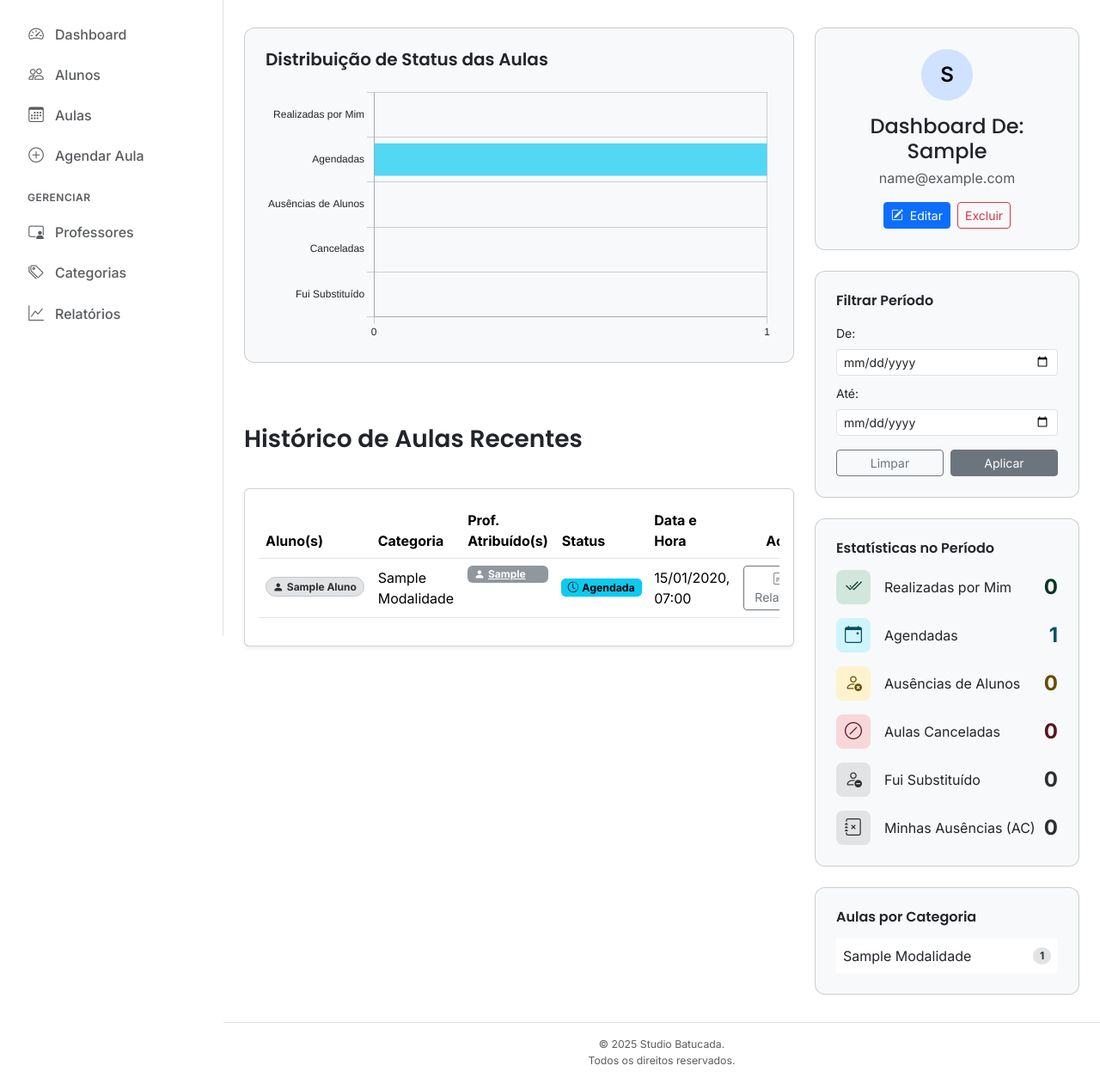
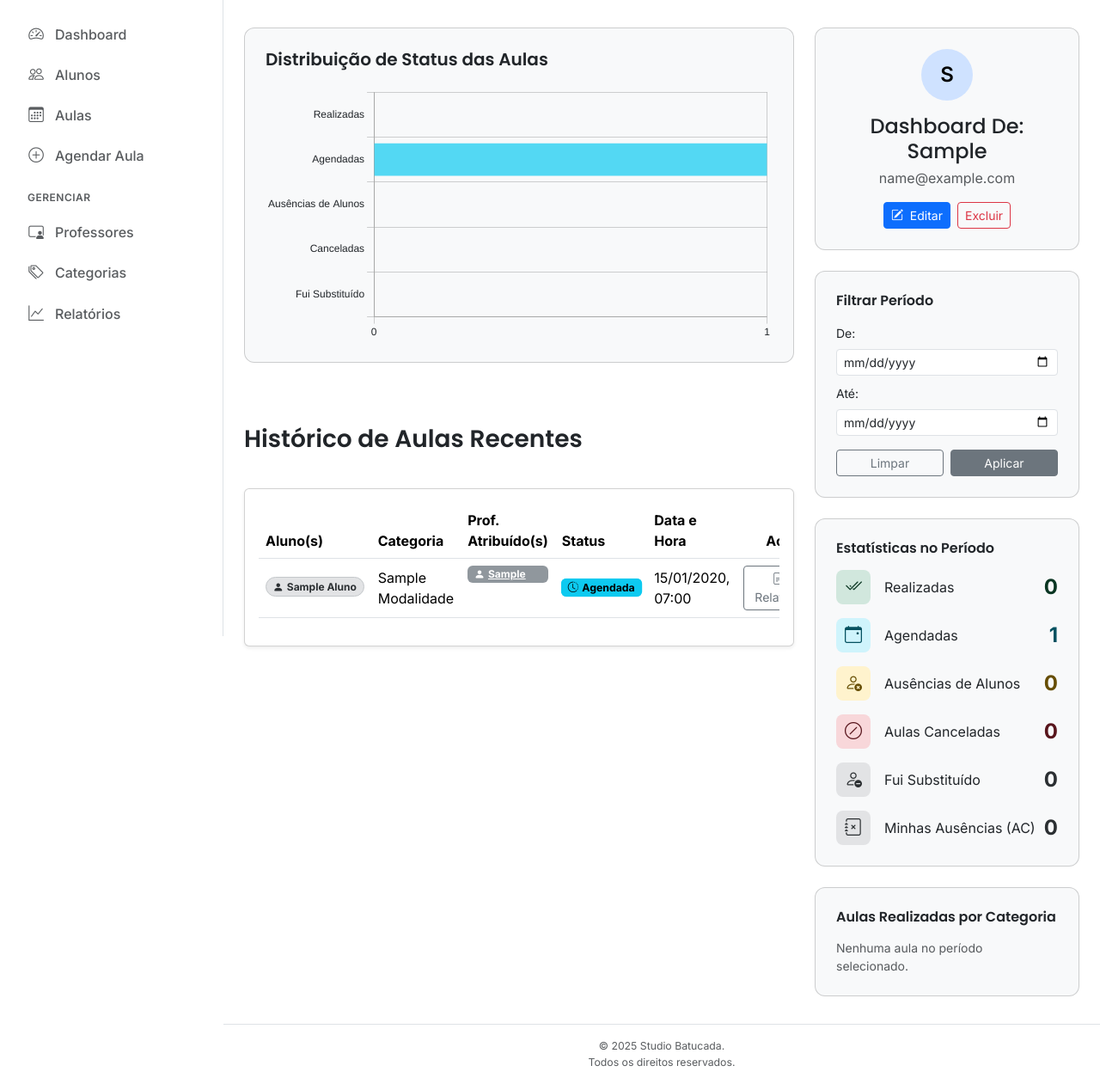
Before and after one commit to MoisesAvilar/batucada-gestao, a Django app: page /professores/1/ in a window 1280 px wide. Shown: the part 60-1321 px from the top of the page at 86% size. Before the commit the page ends 1299 px from the top, so only its background shows below. Run offline with Django 5.2, Linux system fonts and the light colour scheme; a user stored in the database is signed in; tables that the repository leaves empty hold one stand-in row (values such as "Sample post"); some libraries are stand-ins or nearby versions.

Commit message:
Add class category summary and fix counters

```diff
--- a/scheduler/templates/scheduler/professor_detalhe.html
+++ b/scheduler/templates/scheduler/professor_detalhe.html
@@ -112,7 +112,7 @@
                     <div class="vstack gap-3">
                         <div class="d-flex align-items-center kpi-item">
                             <div class="icon bg-success-subtle text-success-emphasis"><i class="bi bi-check2-all"></i></div>
-                            <div class="ms-3 flex-grow-1">Realizadas por Mim</div>
+                            <div class="ms-3 flex-grow-1">Realizadas</div>
                             <div class="value text-success-emphasis">{{ total_realizadas }}</div>
                         </div>
                         <div class="d-flex align-items-center kpi-item">
@@ -144,7 +144,7 @@
                 </div>
 
                 <div class="content-block">
-                    <h6 class="mb-3">Aulas por Categoria</h6>
+                    <h6 class="mb-3">Aulas Realizadas por Categoria</h6>
                     {% if aulas_por_categoria %}
                         <ul class="list-group list-group-flush">
                             {% for categoria in aulas_por_categoria %}
@@ -181,7 +181,7 @@ document.addEventListener('DOMContentLoaded', function() {
 
     // 1. Mapeamento dos nomes amigáveis do gráfico para os status do banco de dados
     const statusMap = {
-        'Realizadas por Mim': 'Realizada',
+        'Realizadas': 'Realizada',
         'Agendadas': 'Agendada',
         'Ausências de Alunos': 'Aluno Ausente',
         'Canceladas': 'Cancelada',
--- a/scheduler/views.py
+++ b/scheduler/views.py
@@ -1007,17 +1007,14 @@ def listar_modalidades(request):
     now = timezone.now()
     modalidades_queryset = Modalidade.objects.all()
 
+    # ★★★ INÍCIO DA CORREÇÃO ★★★
+    # Removemos o filtro de data (Q(aula__data_hora__gte=now)) da contagem de alunos_ativos.
     modalidades_queryset = modalidades_queryset.annotate(
         total_aulas=Count('aula', distinct=True),
-        # --- CORRIGIDO ---
-        # A contagem de alunos ativos agora usa a relação 'aula__alunos'.
-        alunos_ativos=Count(
-            'aula__alunos',
-            distinct=True,
-            filter=Q(aula__data_hora__gte=now)
-        ),
+        alunos_ativos=Count('aula__alunos', distinct=True), # <-- CORRIGIDO
         proxima_aula=Min(Case(When(aula__data_hora__gte=now, then='aula__data_hora'), default=None))
     )
+    # ★★★ FIM DA CORREÇÃO ★★★
 
     if search_query:
         modalidades_queryset = modalidades_queryset.filter(nome__icontains=search_query)
@@ -1083,22 +1080,47 @@ def excluir_modalidade(request, pk):
 def detalhe_modalidade(request, pk):
     modalidade = get_object_or_404(Modalidade, pk=pk)
     aulas_da_modalidade = Aula.objects.filter(modalidade=modalidade)
-    now = timezone.now()
 
     # KPIs de Contagem (sem alterações)
     total_aulas = aulas_da_modalidade.count()
     total_realizadas = aulas_da_modalidade.filter(status="Realizada").count()
     alunos_ativos_count = aulas_da_modalidade.filter(
-        data_hora__gte=now
+        alunos__isnull=False
     ).values('alunos').distinct().count()
-    professores_count = aulas_da_modalidade.filter(
-        professores__isnull=False
-    ).values('professores').distinct().count()
-
-    # Professores da modalidade (sem alterações)
-    professores_da_modalidade = CustomUser.objects.filter(
-        aulas_lecionadas__in=aulas_da_modalidade
-    ).distinct().order_by('username')
+
+    # ★★★ INÍCIO DA LÓGICA ATUALIZADA E CORRIGIDA ★★★
+    # Vamos usar a mesma lógica "fonte da verdade" da página do professor,
+    # mas aplicada a cada professor que já lecionou nesta categoria.
+
+    professores_da_modalidade = CustomUser.objects.annotate(
+        # 1. Conta aulas normais que o professor VALIDOU nesta categoria
+        normal_count=Count(
+            'aulas_validadas_por_mim',
+            distinct=True,
+            filter=Q(aulas_validadas_por_mim__aula__modalidade=modalidade) &
+                   Q(aulas_validadas_por_mim__aula__status='Realizada') &
+                   ~Q(aulas_validadas_por_mim__aula__modalidade__nome__icontains="atividade complementar")
+        ),
+        # 2. Conta ACs em que o professor esteve PRESENTE nesta categoria
+        ac_count=Count(
+            'presencas_registradas',
+            distinct=True,
+            filter=Q(presencas_registradas__aula__modalidade=modalidade) &
+                   Q(presencas_registradas__aula__status='Realizada') &
+                   Q(presencas_registradas__status='presente') &
+                   Q(presencas_registradas__aula__modalidade__nome__icontains="atividade complementar")
+        )
+    ).annotate(
+        # 3. Soma as duas contagens para obter o total real
+        aulas_na_modalidade_count=F('normal_count') + F('ac_count')
+    ).filter(
+        # 4. Mostra apenas os professores que de fato deram aula nesta categoria
+        aulas_na_modalidade_count__gt=0
+    ).order_by('-aulas_na_modalidade_count', 'username')
+
+    # O KPI de contagem de professores também usa este resultado para ser consistente
+    professores_count = professores_da_modalidade.count()
+    # ★★★ FIM DA LÓGICA ATUALIZADA E CORRIGIDA ★★★
 
     # Dados do Gráfico (sem alterações)
     aulas_por_mes = aulas_da_modalidade.annotate(
@@ -1110,16 +1132,10 @@ def detalhe_modalidade(request, pk):
     chart_labels = [item['mes'].strftime('%b/%Y') for item in aulas_por_mes]
     chart_data = [item['contagem'] for item in aulas_por_mes]
 
-    # Paginação
-    # ★★★ INÍCIO DA ALTERAÇÃO (1/2) ★★★
-    # Adicionamos 'presencas' ao prefetch_related para buscar os dados de presença dos alunos.
+    # Paginação (sem alterações)
     aulas_paginadas_qs = aulas_da_modalidade.order_by("-data_hora").prefetch_related('alunos', 'professores', 'presencas')
-    # ★★★ FIM DA ALTERAÇÃO (1/2) ★★★
-
     aulas_paginadas = Paginator(aulas_paginadas_qs, 10).get_page(request.GET.get("page"))
 
-    # ★★★ INÍCIO DA ALTERAÇÃO (2/2) ★★★
-    # Adicionamos a mesma lógica que processa o status de cada aluno para cada aula.
     for aula in aulas_paginadas.object_list:
         if aula.status in ['Realizada', 'Aluno Ausente']:
             presencas_map = {p.aluno_id: p.status for p in aula.presencas.all()}
@@ -1127,7 +1143,6 @@ def detalhe_modalidade(request, pk):
             for aluno in aula.alunos.all():
                 status = presencas_map.get(aluno.id, 'nao_lancado')
                 aula.alunos_com_status.append({'aluno': aluno, 'status': status})
-    # ★★★ FIM DA ALTERAÇÃO (2/2) ★★★
 
     contexto = {
         "modalidade": modalidade,
@@ -1139,7 +1154,7 @@ def detalhe_modalidade(request, pk):
         "chart_labels": chart_labels,
         "chart_data": chart_data,
         "professores_da_modalidade": professores_da_modalidade,
-        "aulas": aulas_paginadas, # Esta variável agora contém os objetos de aula modificados
+        "aulas": aulas_paginadas,
     }
 
     return render(request, "scheduler/modalidade_detalhe.html", contexto)
@@ -1279,39 +1294,31 @@ def detalhe_professor(request, pk):
     if data_final:
         aulas_kpi = aulas_kpi.filter(data_hora__date__lte=data_final)
 
-    # --- Cálculo de KPIs (sem alterações) ---
-    realizadas_normal = aulas_kpi.filter(status='Realizada', relatorioaula__professor_que_validou=professor).exclude(modalidade__nome__icontains="atividade complementar").count()
-    realizadas_ac = aulas_kpi.filter(status='Realizada', modalidade__nome__icontains="atividade complementar", presencas_professores__professor=professor, presencas_professores__status='presente').count()
-    total_realizadas = realizadas_normal + realizadas_ac
+    # --- Lógica de "fonte da verdade" e KPIs (sem alterações) ---
+    q_realizadas_normal = Q(status='Realizada', relatorioaula__professor_que_validou=professor) & ~Q(modalidade__nome__icontains="atividade complementar")
+    q_realizadas_ac = Q(status='Realizada', modalidade__nome__icontains="atividade complementar", presencas_professores__professor=professor, presencas_professores__status='presente')
+    aulas_realizadas_pelo_professor_no_periodo = aulas_kpi.filter(q_realizadas_normal | q_realizadas_ac).distinct()
+    total_realizadas = aulas_realizadas_pelo_professor_no_periodo.count()
+
     total_ausencias_professor = aulas_kpi.filter(modalidade__nome__icontains="atividade complementar", presencas_professores__professor=professor, presencas_professores__status='ausente').count()
     total_agendadas = aulas_kpi.filter(status='Agendada', professores=professor).count()
     total_canceladas = aulas_kpi.filter(status='Cancelada', professores=professor).count()
-    total_aluno_ausente = aulas_kpi.filter(status='Aluno Ausente').count()
+    total_aluno_ausente = aulas_kpi.filter(status='Aluno Ausente', relatorioaula__professor_que_validou=professor).count()
     total_substituido = aulas_kpi.filter(status='Realizada', professores=professor).exclude(relatorioaula__professor_que_validou=professor).exclude(modalidade__nome__icontains="atividade complementar").count()
 
-    # ★★★ INÍCIO DA LÓGICA REFINADA ★★★
-    # 1. Filtra APENAS as aulas que o professor efetivamente lecionou,
-    #    seguindo as novas regras.
-    aulas_lecionadas_pelo_professor = aulas_kpi.filter(
-        (Q(relatorioaula__professor_que_validou=professor) & ~Q(modalidade__nome__icontains="atividade complementar")) |
-        (Q(presencas_professores__professor=professor, presencas_professores__status='presente') & Q(modalidade__nome__icontains="atividade complementar"))
-    ).distinct()
-
-    # 2. A contagem por categoria agora é feita sobre este queryset mais preciso.
-    aulas_por_categoria = aulas_lecionadas_pelo_professor.values(
+    # ★★★ INÍCIO DA CORREÇÃO DA CONTAGEM ★★★
+    # A contagem por categoria agora usa Count('id', distinct=True)
+    aulas_por_categoria = aulas_realizadas_pelo_professor_no_periodo.values(
         'modalidade__nome'
     ).annotate(
-        contagem=Count('id')
+        contagem=Count('id', distinct=True) # <-- AQUI ESTÁ A CORREÇÃO
     ).order_by('-contagem')
-    # ★★★ FIM DA LÓGICA REFINADA ★★★
+    # ★★★ FIM DA CORREÇÃO DA CONTAGEM ★★★
 
     # --- Lógica da tabela e paginação (sem alterações) ---
     aulas_para_tabela = aulas_kpi
-
     if status_filtro:
         if status_filtro == 'Realizada':
-            q_realizadas_normal = Q(status='Realizada', relatorioaula__professor_que_validou=professor) & ~Q(modalidade__nome__icontains="atividade complementar")
-            q_realizadas_ac = Q(status='Realizada', modalidade__nome__icontains="atividade complementar", presencas_professores__professor=professor, presencas_professores__status='presente')
             aulas_para_tabela = aulas_para_tabela.filter(q_realizadas_normal | q_realizadas_ac)
         elif status_filtro == 'Substituído':
             aulas_para_tabela = aulas_para_tabela.filter(status='Realizada', professores=professor).exclude(relatorioaula__professor_que_validou=professor).exclude(modalidade__nome__icontains="atividade complementar")
@@ -1332,7 +1339,7 @@ def detalhe_professor(request, pk):
                 aula.alunos_com_status.append({'aluno': aluno, 'status': status})
 
     # Dados do gráfico (sem alterações)
-    chart_labels = ['Realizadas por Mim', 'Agendadas', 'Ausências de Alunos', 'Canceladas', 'Fui Substituído']
+    chart_labels = ['Realizadas', 'Agendadas', 'Ausências de Alunos', 'Canceladas', 'Fui Substituído']
     chart_data = [total_realizadas, total_agendadas, total_aluno_ausente, total_canceladas, total_substituido]
 
     contexto = {
```
Also changed, not shown: scheduler/templates/scheduler/modalidade_detalhe.html (+7 -2 lines).
